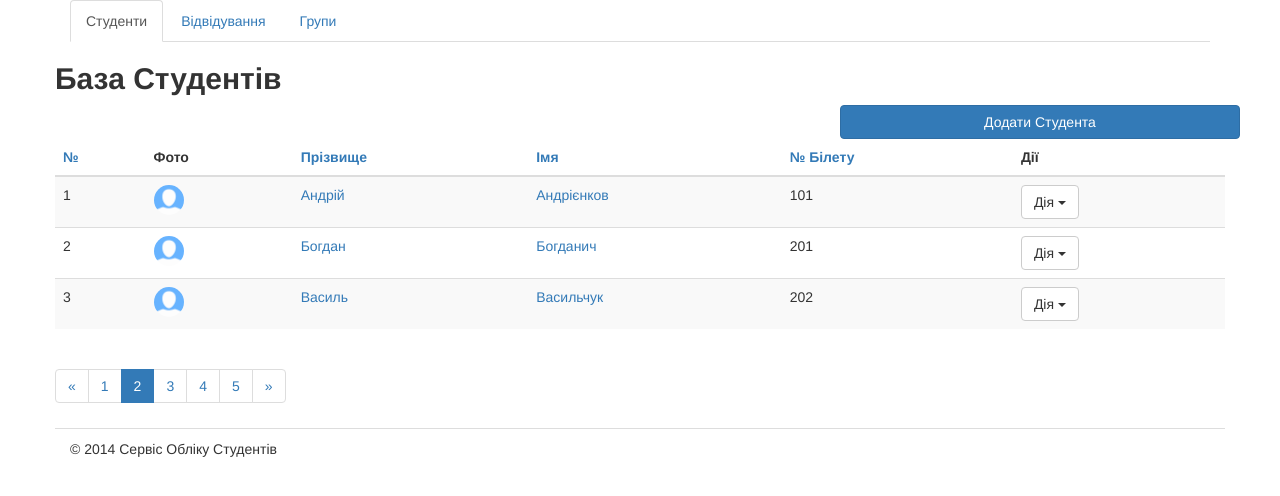
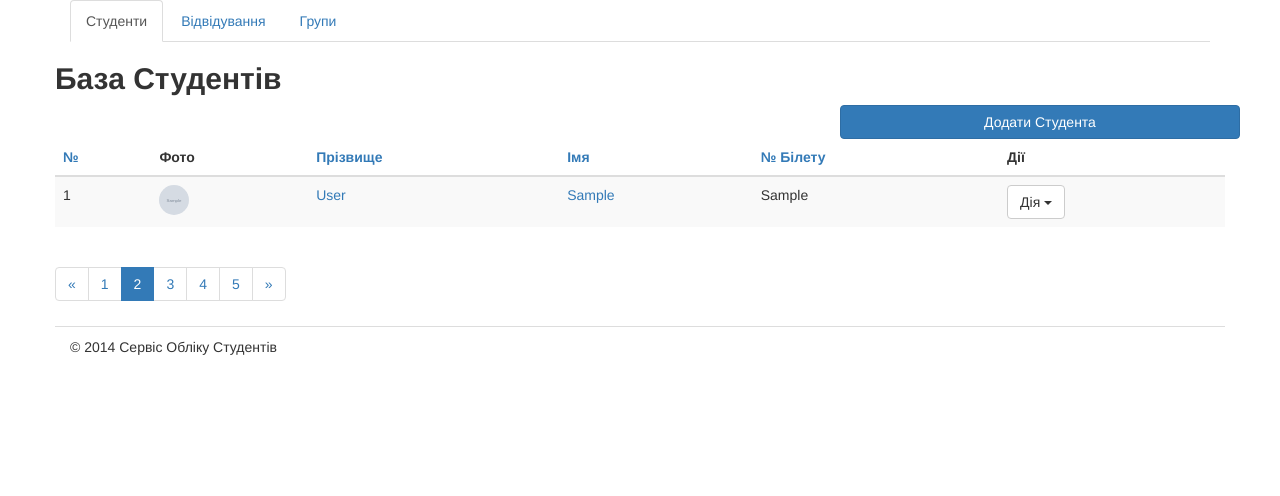
Before and after one commit to savroman/study_django, a Django app: page / in a window 1280 px wide. Shown: the part 70-566 px from the top of the page. Run offline with Django 3.2, Linux system fonts and the light colour scheme; tables that the repository leaves empty hold one stand-in row (values such as "Sample post"); grey boxes marked "Sample" are stand-in pictures; some libraries are stand-ins or nearby versions.

Commit message:
add students photos base url

```diff
--- a/students/templates/students/students_list.html
+++ b/students/templates/students/students_list.html
@@ -27,7 +27,9 @@
     {%for student in students %}
     <tr>
       <td> {{forloop.counter}} </td>
-      <td> <img class= "img-circle" height="30" width="30" src="{% static student.image %}"> </td>
+      <td> {%if student.photo%} <img class= "img-circle" height="30" width="30" src="{{student.photo.url}}">
+           {%else%} <img class= "img-circle" height="30" width="30" src="static/img/empty.png"> {%endif%}
+      </td>
         <td> <a title="Редагувати" href= "{% url "students_edit" student.id %}"> {{student.last_name }} </a> </td>
         <td> <a title="Редагувати" href= "{% url "students_edit" student.id %}"> {{student.first_name}} </a> </td>
         <td> {{student.ticket}} </td>
--- a/students/views/students.py
+++ b/students/views/students.py
@@ -2,26 +2,11 @@
 
 from django.shortcuts import render
 from django.http import HttpResponse
+from ..models import Student
 
 # Views for Students
 def students_list(request):
-    students = (
-    {'id':1,
-     'first_name': u'Андрієнков',
-     'last_name': u'Андрій',
-     'ticket': 101,
-     'image': 'img/empty.png'},
-    {'id':2,
-     'first_name': u'Богданич',
-     'last_name': u'Богдан',
-     'ticket': 201,
-     'image': 'img/empty.png'},
-    {'id':3,
-     'first_name': u'Васильчук',
-     'last_name': u'Василь',
-     'ticket': 202,
-     'image': 'img/empty.png'}
-    )
+    students = Student.objects.all()
     return render(request, 'students/students_list.html', {'students': students})
 def students_add(request):
     return HttpResponse('<h1> Student add Form </h1>')
--- a/studentsdb/urls.py
+++ b/studentsdb/urls.py
@@ -1,5 +1,6 @@
 from django.conf.urls import patterns, include, url
 from django.contrib import admin
+from .settings import MEDIA_ROOT, DEBUG
 
 urlpatterns = patterns('',
     # Students urls
@@ -22,3 +23,7 @@ urlpatterns = patterns('',
 
     url(r'^admin/', include(admin.site.urls)),
 )
+if DEBUG:
+    # serve files from media folder
+    urlpatterns += patterns('',
+        url(r'^media/(?P<path>.*)$', 'django.views.static.serve', {'document_root': MEDIA_ROOT}))
```
Also changed, not shown: 1 other file.
